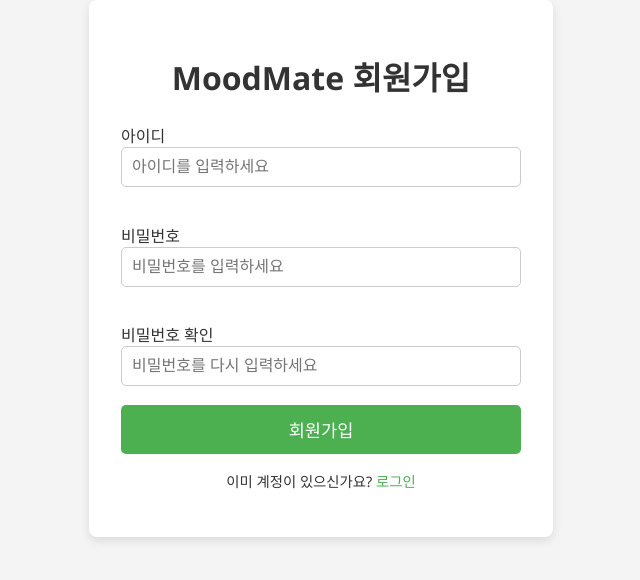
After one commit to parksongpin/ai-, a Flask app: page /signup in a window 1280 px wide. The commit adds this page. Shown: the top 580 px of the page, without its empty margins (319-959 px from the left). Run offline with Flask 3, Linux system fonts and the light colour scheme.

```diff
--- /dev/null
+++ b/src/app.py
@@ -0,0 +1,51 @@
+from flask import Flask, render_template, request, redirect, url_for, flash
+
+app = Flask(__name__)
+app.secret_key = 'your_secret_key'
+
+# 샘플 사용자 데이터 (DB 대신 사용)
+users = {}
+
+# 메인 페이지
+@app.route('/')
+def main():
+    return render_template('main.html')
+
+# 로그인 페이지
+@app.route('/login', methods=['GET', 'POST'])
+def login():
+    if request.method == 'POST':
+        username = request.form['username']
+        password = request.form['password']
+        if username in users and users[username] == password:
+            flash('로그인 성공!', 'success')
+            return redirect(url_for('main2'))  # 여기 수정: main2.html로 이동
+        else:
+            flash('아이디 또는 비밀번호가 잘못되었습니다.', 'error')
+    return render_template('login.html')
+
+# 회원가입 페이지
+@app.route('/signup', methods=['GET', 'POST'])
+def signup():
+    if request.method == 'POST':
+        username = request.form['username']
+        password = request.form['password']
+        confirm_password = request.form['confirm_password']
+
+        if username in users:
+            flash('이미 존재하는 아이디입니다.', 'error')
+        elif password != confirm_password:
+            flash('비밀번호가 일치하지 않습니다.', 'error')
+        else:
+            users[username] = password
+            flash('회원가입 성공! 로그인 페이지로 이동합니다.', 'success')
+            return redirect(url_for('login'))
+    return render_template('signup.html')
+
+# main2 페이지 라우트 추가
+@app.route('/main2')
+def main2():
+    return render_template('main2.html')  # main2.html 파일 필요
+
+if __name__ == '__main__':
+    app.run(debug=True)
--- a/src/static/css/style.css
+++ b/src/static/css/style.css
@@ -1,55 +1,84 @@
-/* 전체 스타일 */
+/* 기본 스타일 */
 body {
-  margin: 0;
-  padding: 0;
   font-family: 'Segoe UI', Tahoma, Geneva, Verdana, sans-serif;
   background-color: #f4f4f4;
+    flex-direction: column; /* 세로 방향으로 배치 */
   color: #333;
   display: flex;
-  flex-direction: column;
+  justify-content: flex-start; /* 위쪽부터 시작 */
   align-items: center;
-  justify-content: center;
-  height: 100vh;
+  height: 100%;
+  margin: 0;
 }
 
-/* 제목 애니메이션: 왼쪽 화면 밖 → 중앙 */
-h1 {
-  font-size: 2.5rem;
-  font-weight: 600;
-  margin-bottom: 2rem;
-  color: #111;
-
-  opacity: 0;
-  transform: translateX(-100vw);
-  animation: slideInFromLeft 1s ease-out forwards;
+/* 로그인, 회원가입 컨테이너 */
+.login-container, .signup-container {
+  background-color: white;
+  padding: 2rem;
+  border-radius: 8px;
+  box-shadow: 0 4px 10px rgba(0, 0, 0, 0.1);
+  width: 100%;
+  max-width: 400px;
+  text-align: center;
 }
 
-@keyframes slideInFromLeft {
-  to {
-    opacity: 1;
-    transform: translateX(0);
+h1 {
+  font-size: 2rem;
+  margin-bottom: 1.5rem;
+}
+
+label {
+  display: block;
+  text-align: left;
+  margin-top: 1rem;
+}
+
+input {
+  width: 100%;
+  padding: 10px;
+  margin-bottom: 1.2rem;
+  border: 1px solid #ccc;
+  border-radius: 5px;
+  font-size: 1rem;
+  box-sizing: border-box;
+}
+
+button {
+  width: 100%;
+  padding: 12px;
+  background-color: #4CAF50;
+  color: white;
+  font-size: 1.1rem;
+  border: none;
+  border-radius: 5px;
+  cursor: pointer;
+  transition: background-color 0.3s ease;
+}
+
+button:hover {
+  background-color: #45a049;
+}
+
+p {
+  margin-top: 1rem;
+  font-size: 0.9rem;
+}
+
+a {
+  color: #4CAF50;
+  text-decoration: none;
+}
+
+a:hover {
+  text-decoration: underline;
+}
+
+/* 모바일 반응형 */
+@media (max-width: 768px) {
+  h1 {
+    font-size: 1.5rem;
+  }
+  input, button {
+    font-size: 1rem;
   }
 }
-
-/* 버튼 애니메이션: 아래에서 → 중앙, 5초 뒤에 시작 */
-button {
-  padding: 10px 30px;
-  font-size: 1rem;
-  background-color: #ffffff;
-  color: #111;
-  border: 1px solid #ccc;
-  border-radius: 5px;
-  cursor: pointer;
-
-  opacity: 0;
-  transform: translateY(50px);
-  animation: fadeInUp 1s ease-out forwards;
-  animation-delay: 1.1s;
-}
-
-@keyframes fadeInUp {
-  to {
-    opacity: 1;
-    transform: translateY(0);
-  }
-}
--- /dev/null
+++ b/src/templates/signup.html
@@ -0,0 +1,27 @@
+<!DOCTYPE html>
+<html lang="ko">
+<head>
+  <meta charset="UTF-8">
+  <meta name="viewport" content="width=device-width, initial-scale=1.0">
+  <title>MoodMate 회원가입</title>
+  <link rel="stylesheet" href="{{ url_for('static', filename='css/style.css') }}">
+</head>
+<body>
+  <div class="signup-container">
+    <h1>MoodMate 회원가입</h1>
+    <form action="{{ url_for('signup') }}" method="POST">
+      <label for="username">아이디</label>
+      <input type="text" id="username" name="username" placeholder="아이디를 입력하세요" required>
+
+      <label for="password">비밀번호</label>
+      <input type="password" id="password" name="password" placeholder="비밀번호를 입력하세요" required>
+
+      <label for="confirm_password">비밀번호 확인</label>
+      <input type="password" id="confirm_password" name="confirm_password" placeholder="비밀번호를 다시 입력하세요" required>
+
+      <button type="submit">회원가입</button>
+    </form>
+    <p>이미 계정이 있으신가요? <a href="{{ url_for('login') }}">로그인</a></p>
+  </div>
+</body>
+</html>
```
Also changed, not shown: src/mainpage.py (deleted, +0 -22 lines), src/templates/login.html (+11 -8 lines), src/templates/main.html (+29 -5 lines).
